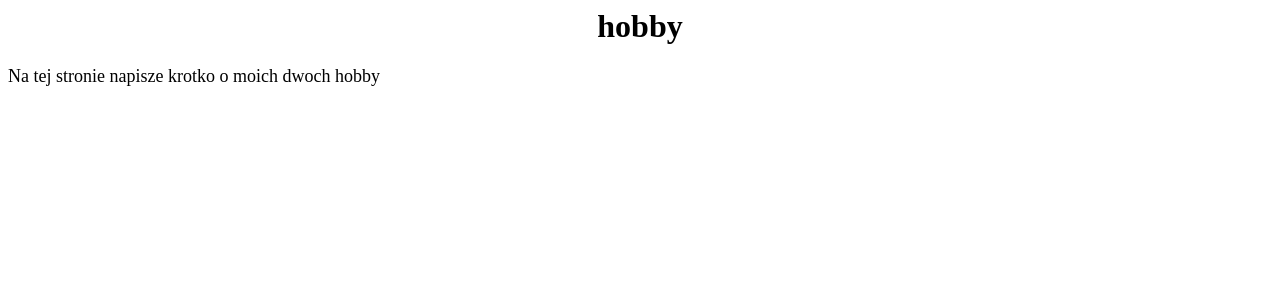
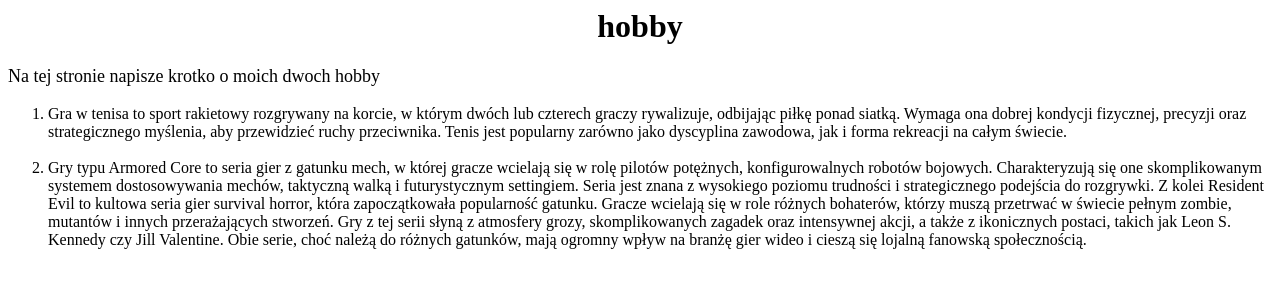
Before and after one commit to WiktorK1234/inf, a plain HTML site: page zadanie2/podstrona-hobby.html in a window 1280 px wide. Drawn offline with Linux system fonts and the light colour scheme.

Commit message:
Dodanie opisow do dwoch hobby

```diff
--- a/zadanie2/podstrona-hobby.html
+++ b/zadanie2/podstrona-hobby.html
@@ -7,5 +7,23 @@
         <h1 style="text-align: center">hobby</h1>
         <p style="font-size: large">Na tej stronie napisze krotko o moich dwoch hobby</p>
 
+        <ol>
+        	<li><span>
+                Gra w tenisa to sport rakietowy rozgrywany na korcie, w którym dwóch lub czterech graczy rywalizuje, odbijając piłkę ponad siatką.
+                Wymaga ona dobrej kondycji fizycznej, precyzji oraz strategicznego myślenia, aby przewidzieć ruchy przeciwnika.
+                Tenis jest popularny zarówno jako dyscyplina zawodowa, jak i forma rekreacji na całym świecie.
+            </span></li><br>
+        	<li><span>
+                Gry typu Armored Core to seria gier z gatunku mech, w której gracze wcielają się w rolę pilotów potężnych, konfigurowalnych robotów bojowych.
+                Charakteryzują się one skomplikowanym systemem dostosowywania mechów, taktyczną walką i futurystycznym settingiem.
+                Seria jest znana z wysokiego poziomu trudności i strategicznego podejścia do rozgrywki.
+
+                Z kolei Resident Evil to kultowa seria gier survival horror, która zapoczątkowała popularność gatunku.
+                Gracze wcielają się w role różnych bohaterów, którzy muszą przetrwać w świecie pełnym zombie, mutantów i innych przerażających stworzeń.
+                Gry z tej serii słyną z atmosfery grozy, skomplikowanych zagadek oraz intensywnej akcji, a także z ikonicznych postaci, takich jak Leon S. Kennedy czy Jill Valentine.
+
+                Obie serie, choć należą do różnych gatunków, mają ogromny wpływ na branżę gier wideo i cieszą się lojalną fanowską społecznością.
+            </span></li>
+        </ol>
     </body>
 </html>
```
